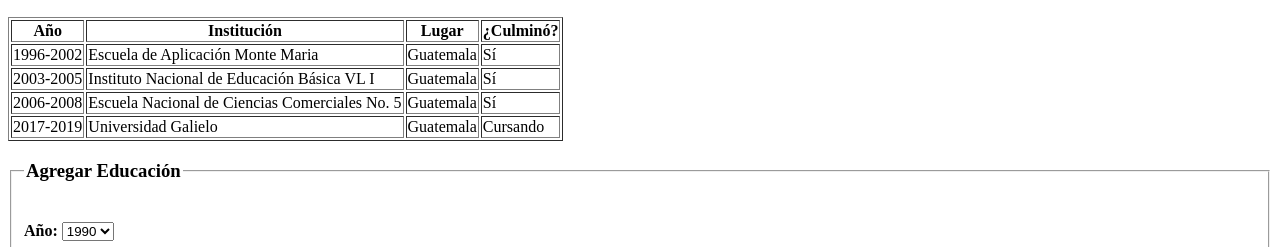
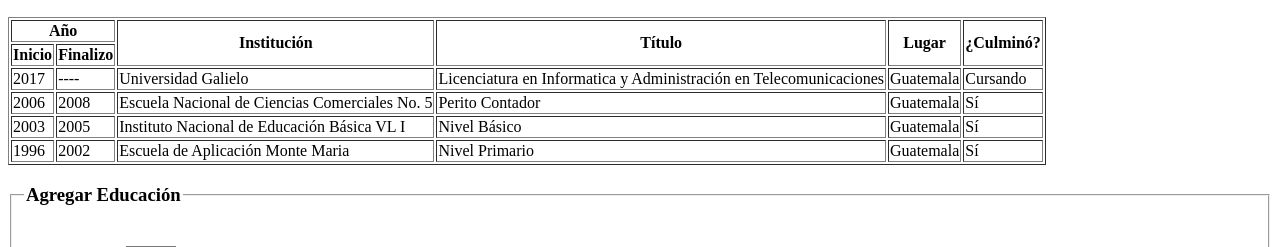
Before and after one commit to sosamariano88/DesarrolloWeb_NextU, a plain HTML site: page html/educacion.html in a window 1280 px wide. Shown: the part 553-800 px from the top of the page. Drawn offline with Linux system fonts and the light colour scheme.

Commit message:
Update educacion.html
Cambios realizados a la tabla y formulario, consolidacion de columnas y adicion de campos

```diff
--- a/html/educacion.html
+++ b/html/educacion.html
@@ -37,36 +37,49 @@
         <table id="estudios" border="1">
           <thead>
             <tr>
-              <th>A&ntilde;o</th>
-              <th>Instituci&oacute;n</th>
-              <th>Lugar</th>
-              <th>¿Culmin&oacute;?</th>
+              <th colspan="2">A&ntilde;o</th>
+              <th rowspan="2">Instituci&oacute;n</th>
+              <th rowspan="2">T&iacute;tulo</th>
+              <th rowspan="2">Lugar</th>
+              <th rowspan="2">¿Culmin&oacute;?</th>
+            </tr>
+            <tr>
+              <th>Inicio</th>
+              <th>Finalizo</th>
             </tr>
           </thead>
           <tbody>
             <tr>
-              <td>1996-2002</td>
-              <td>Escuela de Aplicaci&oacute;n Monte Maria</td>
+              <td>2017</td>
+              <td>----</td>
+              <td>Universidad Galielo</td>
+              <td>Licenciatura en Informatica y Administraci&oacute;n en Telecomunicaciones</td>
+              <td>Guatemala</td>
+              <td>Cursando</td>
+            </tr>
+            <tr>
+              <td>2006</td>
+              <td>2008</td>
+              <td>Escuela Nacional de Ciencias Comerciales No. 5</td>
+              <td>Perito Contador</td>
               <td>Guatemala</td>
               <td>S&iacute;</td>
             </tr>
             <tr>
-              <td>2003-2005</td>
+              <td>2003</td>
+              <td>2005</td>
               <td>Instituto Nacional de Educaci&oacute;n B&aacute;sica VL I</td>
+              <td>Nivel B&aacute;sico</td>
               <td>Guatemala</td>
               <td>S&iacute;</td>
             </tr>
             <tr>
-              <td>2006-2008</td>
-              <td>Escuela Nacional de Ciencias Comerciales No. 5</td>
+              <td>1996</td>
+              <td>2002</td>
+              <td>Escuela de Aplicaci&oacute;n Monte Maria</td>
+              <td>Nivel Primario</td>
               <td>Guatemala</td>
               <td>S&iacute;</td>
-            </tr>
-            <tr>
-              <td>2017-2019</td>
-              <td>Universidad Galielo</td>
-              <td>Guatemala</td>
-              <td>Cursando</td>
             </tr>
           </tbody>
         </table>
@@ -78,8 +91,45 @@
           <fieldset>
             <legend><h3>Agregar Educaci&oacute;n</h3></legend>
             <p>
-              <label for="a&ntiled;o"><strong>A&ntilde;o: </strong></label>
-              <select id="a&ntilde;o">
+              <label for="a&ntiled;o_inicio"><strong>A&ntilde;o de Inicio: </strong></label>
+              <select id="a&ntilde;o_inicio">
+                <option>----</option>
+                <option>1990</option>
+                <option>1991</option>
+                <option>1992</option>
+                <option>1993</option>
+                <option>1994</option>
+                <option>1995</option>
+                <option>1996</option>
+                <option>1997</option>
+                <option>1998</option>
+                <option>1999</option>
+                <option>2000</option>
+                <option>2001</option>
+                <option>2002</option>
+                <option>2003</option>
+                <option>2004</option>
+                <option>2005</option>
+                <option>2006</option>
+                <option>2007</option>
+                <option>2008</option>
+                <option>2009</option>
+                <option>2010</option>
+                <option>2011</option>
+                <option>2012</option>
+                <option>2013</option>
+                <option>2014</option>
+                <option>2015</option>
+                <option>2016</option>
+                <option>2017</option>
+                <option>2018</option>
+                <option>2019</option>
+              </select>
+            </p>
+            <p>
+              <label for="a&ntiled;o_fin"><strong>A&ntilde;o de Finalizaci&oacute;n: </strong></label>
+              <select id="a&ntilde;o_fin">
+                <option>----</option>
                 <option>1990</option>
                 <option>1991</option>
                 <option>1992</option>
@@ -117,13 +167,18 @@
               <input type="text" id="institucion" name="institucion" required placeholder="Centro Educativo">
             </p>
             <p>
+              <label for="titulo"><strong>T&iacute;tulo: </strong></label>
+              <input type="text" id="titulo" name="titulo" required placeholder="T&iacute;tulo obtenido">
+            </p>
+            <p>
               <label for="lugar"><strong>Lugar: </strong></label>
               <input type="text" id="lugar" name="lugar" required placeholder="Pais o Ciudad">
             </p>
             <p>
-              <label for="culminado"><strong>¿Culm&iacute;no? </strong></label>
+              <label for="culminado"><strong>¿Culmin&oacute;? </strong></label>
               <input type="radio" id="culminado" name="culminado">S&iacute;
               <input type="radio" id="culminado" name="culminado">No
+              <input type="radio" id="culminado" name="culminado">Cursando
             </p>
             <input type="submit" name="Agregar" value="Agregar">
             <input type="reset" name="Limpiar" value="Limpiar">
```
